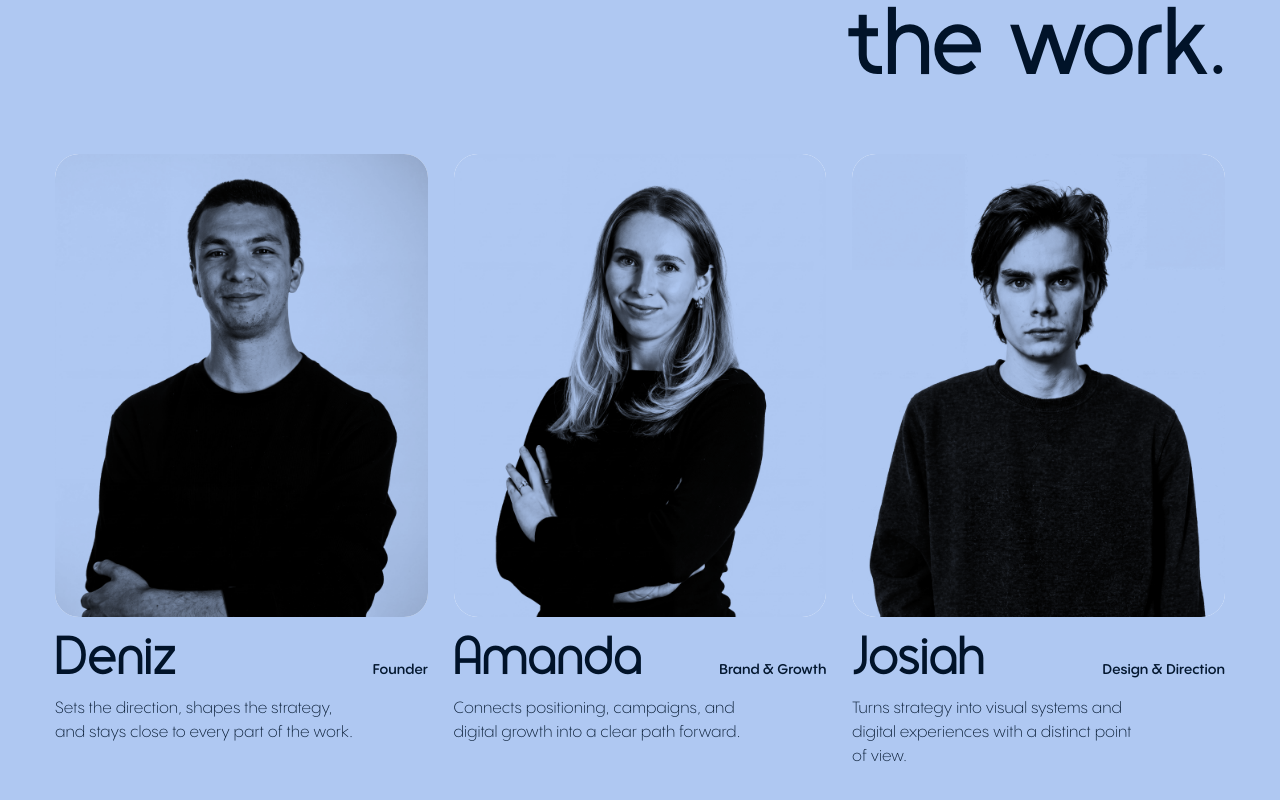
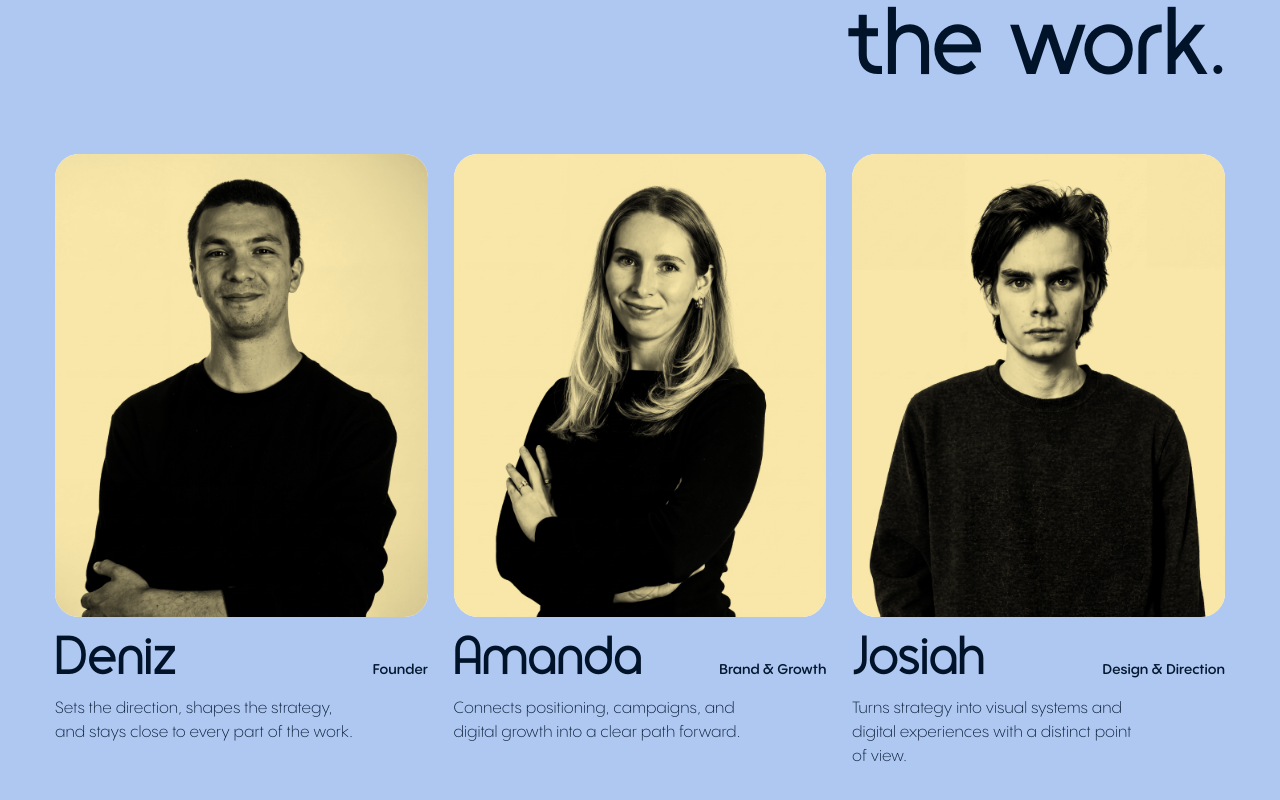
Before and after one commit to cedarandcactus/burgama-site-14.5, a Next.js app: page /studio in a window 1280 px wide. Shown: the part 1148-1948 px from the top of the page. Built offline with nearby package versions, Linux system fonts and the light colour scheme.

Commit message:
style: update studio module background to yellow-soft palette

```diff
--- a/app/studio/studio.module.css
+++ b/app/studio/studio.module.css
@@ -94,7 +94,7 @@
   overflow: hidden;
   isolation: isolate;
   border-radius: 24px;
-  background: var(--palette-powder);
+  background: var(--palette-yellow-soft);
 }
 
 .portrait img {
```
